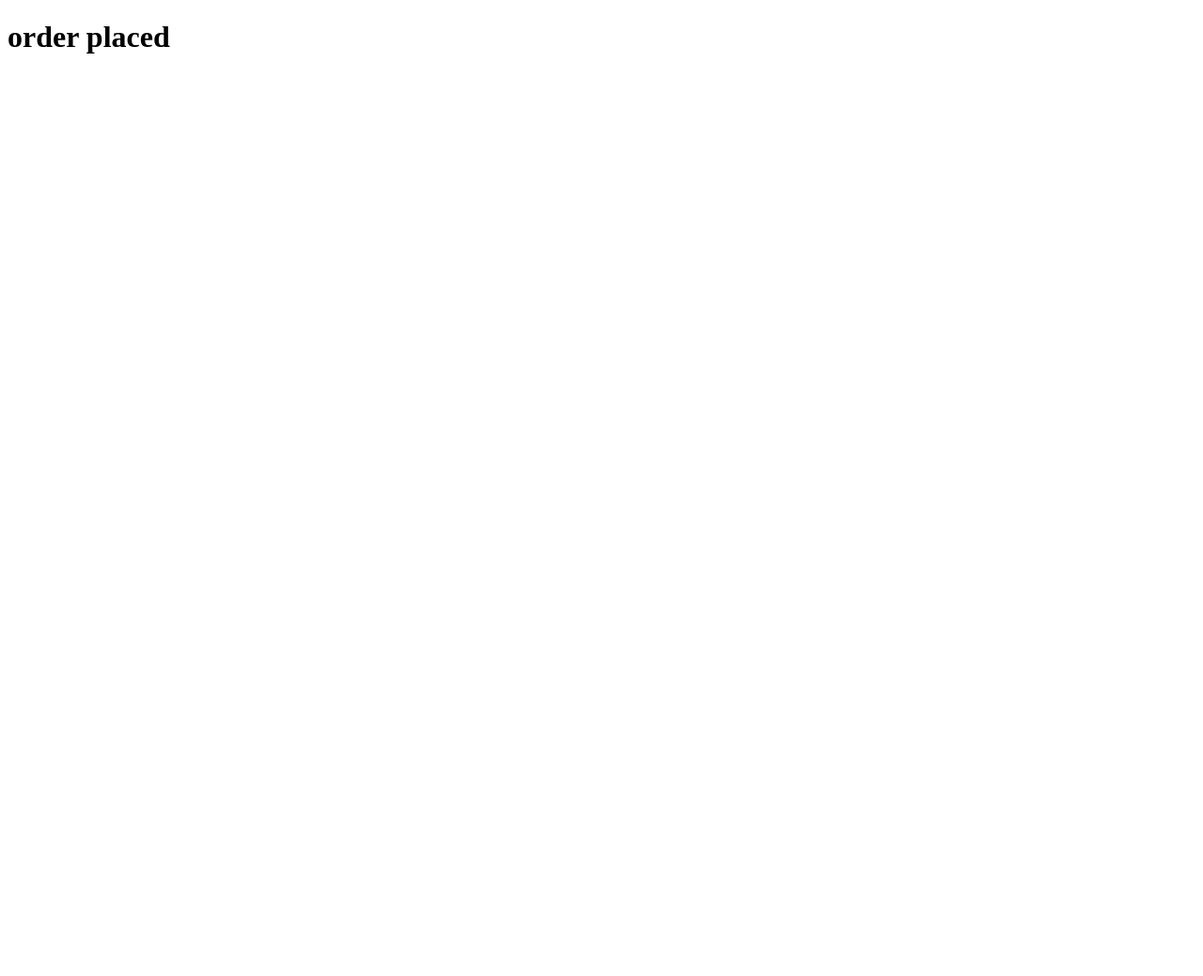
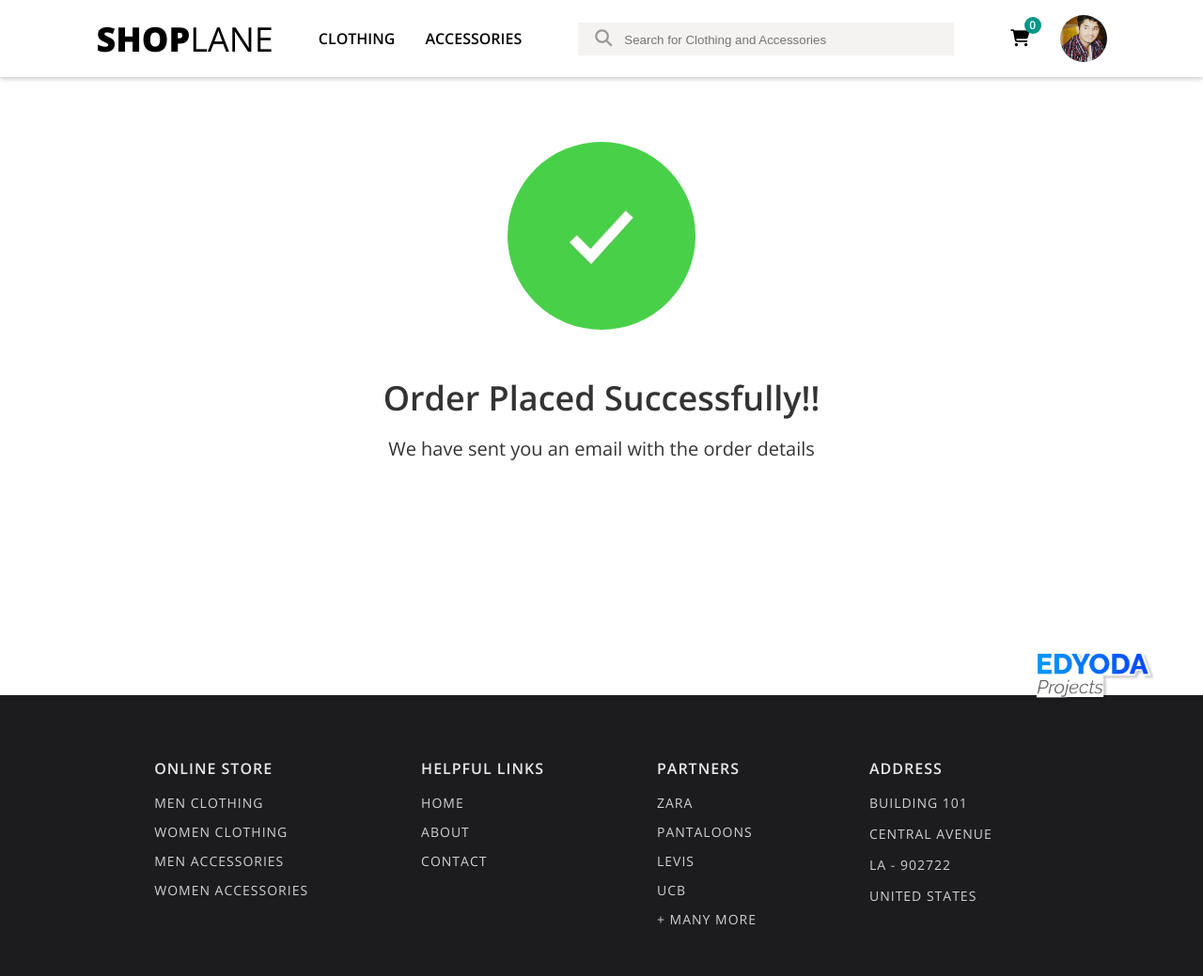
Before and after one commit to anshuman-coder/shoplane, a plain HTML site: page thankyou.html in a window 1280 px wide. Shown: the whole page at 94% size. Before the commit the page ends 800 px from the top, so only its background shows below. Drawn offline with nearby package versions, Linux system fonts and the light colour scheme.

Commit message:
thankyou page

```diff
--- /dev/null
+++ b/thankyou.css
@@ -0,0 +1,51 @@
+#main-wrapper {
+    width: 100%;
+    display: flex;
+    flex-direction: column;
+    justify-content: center;
+    align-items: center;
+    padding-top: 4%;
+}
+
+#tick-wrapper {
+    width: 200px;
+    height: 200px;
+    background-color: #49d049;
+    border-radius: 50%;
+    padding: 40px;
+    box-sizing: border-box;
+    animation: popup 1s;
+}
+
+#tick-wrapper img {
+    width: 100%;
+}
+
+@keyframes popup {
+    0% {
+        transform: scale(0);
+    }
+    60% {
+        transform: scale(1.25, 1.25);
+    }
+    100% {
+        transform: scale(1, 1);
+    }
+}
+
+.main-heading {
+    font-size: 36px;
+    color: rgba(0, 0, 0, 0.8);
+    font-weight: 600;
+    margin: 0;
+    margin-top: 48px;
+    margin-bottom: 16px;
+}
+
+.section-heading {
+    font-size: 20px;
+    color: rgba(0, 0, 0, 0.8);
+    font-weight: 400;
+    margin: 0;
+    margin-bottom: 16px;
+}
--- a/thankyou.html
+++ b/thankyou.html
@@ -1,12 +1,79 @@
 <!DOCTYPE html>
 <html lang="en">
+
 <head>
-  <meta charset="UTF-8">
-  <meta http-equiv="X-UA-Compatible" content="IE=edge">
-  <meta name="viewport" content="width=device-width, initial-scale=1.0">
-  <title>Shoplane App</title>
+    <meta charset="UTF-8">
+    <meta name="viewport" content="width=device-width, initial-scale=1.0">
+    <meta http-equiv="X-UA-Compatible" content="ie=edge">
+    <link href="https://fonts.googleapis.com/css?family=Open+Sans:400,600,800&display=swap" rel="stylesheet">
+    <title>Shopping App</title>
+    <script src="https://kit.fontawesome.com/35c398e458.js"></script>
+    <script src="https://code.jquery.com/jquery-3.4.1.min.js" integrity="sha256-CSXorXvZcTkaix6Yvo6HppcZGetbYMGWSFlBw8HfCJo=" crossorigin="anonymous"></script>
+    <link rel="stylesheet" href="/base.css" />
+    <link rel="stylesheet" href="/thankyou.css" />
 </head>
+
 <body>
-  <h1>order placed</h1>
+    <header>
+        <nav id="topbar">
+            <div id="left-menu">
+                <div id="logo"><a href="/index.html"><span>Shop</span>lane</a></div>
+                <a href="./index.html#clothing-section">Clothing</a>
+                <a href="./index.html#accessory-section">Accessories</a>
+            </div>
+            <div id="search-wrapper">
+                <i class="fas fa-search"></i>
+                <input id="search-box" type="text" name="search" placeholder="Search for Clothing and Accessories" />
+            </div>
+            <div id="right-menu">
+                <div id="cart-wrapper">
+                    <p id="cart-count">0</p>
+                    <a href="/"><i class="fas fa-shopping-cart"></i></a>
+                </div>
+                <img src="/assets/avatar.jpg" />
+            </div>
+        </nav>
+    </header>
+    <main>
+        <div id="main-wrapper">
+            <div id="tick-wrapper">
+                <img src="./assets/white-tick.png" />
+            </div>
+            <h1 class="main-heading">Order Placed Successfully!!</h1>
+            <p class="section-heading">We have sent you an email with the order details</p>
+        </div>
+    </main>
+    <img id="edyoda-projects-logo" src="/assets/OKAY6Fl.png" alt="EdYoda Projects Logo" />
+    <footer>
+        <div>
+            <p class="footer-heading">Online Store</p>
+            <a href="/" class="footer-link">Men Clothing</a>
+            <a href="/" class="footer-link">Women Clothing</a>
+            <a href="/" class="footer-link">Men Accessories</a>
+            <a href="/" class="footer-link">Women Accessories</a>
+        </div>
+        <div>
+            <p class="footer-heading">Helpful Links</p>
+            <a href="/" class="footer-link">Home</a>
+            <a href="/" class="footer-link">About</a>
+            <a href="/" class="footer-link">Contact</a>
+        </div>
+        <div>
+            <p class="footer-heading">Partners</p>
+            <a href="/" class="footer-link">Zara</a>
+            <a href="/" class="footer-link">Pantaloons</a>
+            <a href="/" class="footer-link">Levis</a>
+            <a href="/" class="footer-link">UCB</a>
+            <a href="/" class="footer-link">+ Many More</a>
+        </div>
+        <div>
+            <p class="footer-heading">Address</p>
+            <p href="/" class="footer-link">Building 101</p>
+            <p href="/" class="footer-link">Central Avenue</p>
+            <p href="/" class="footer-link">LA - 902722</p>
+            <p href="/" class="footer-link">United States</p>
+        </div>
+    </footer>
 </body>
+
 </html>
```
Also changed, not shown: assets/white-tick.png (added).
